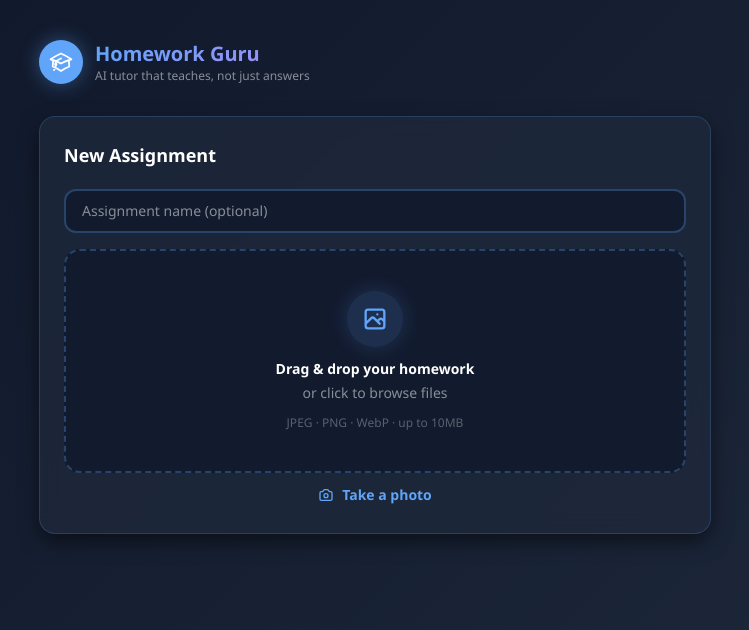
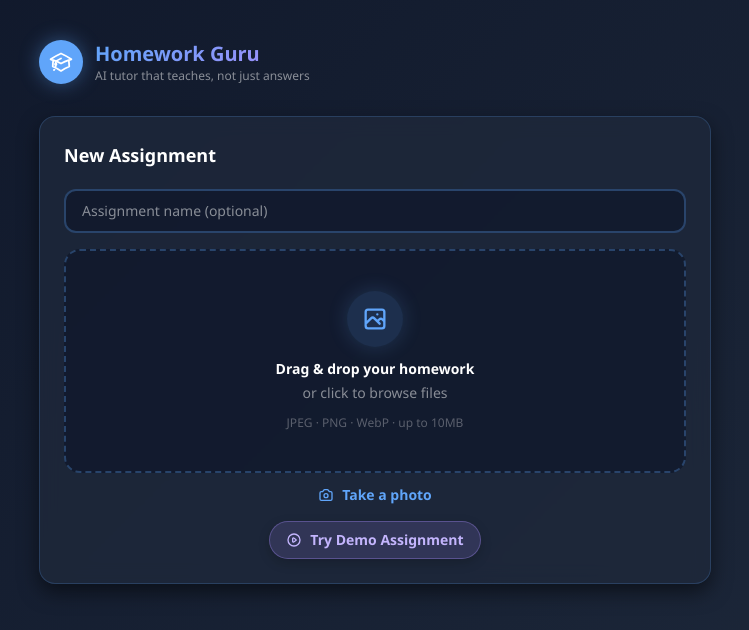
Before and after one commit to markbritton-hue/homeworkguru, a Next.js app: page / in a window 1280 px wide. Shown: the top 630 px of the page, without its empty margins (265-1014 px from the left). Built offline with nearby package versions, Linux system fonts and the light colour scheme.

Commit message:
Add Try Demo Assignment button using gemwork.jpg sample homework
Co-Authored-By: Claude Sonnet 4.6 <noreply@anthropic.com>

```diff
--- a/src/app/page.tsx
+++ b/src/app/page.tsx
@@ -67,6 +67,23 @@ export default function HomePage() {
       setError("Something went wrong. Please check your connection and try again.")
     } finally {
       setIsParsing(false)
+    }
+  }
+
+  const handleDemo = async () => {
+    setError(null)
+    try {
+      const res = await fetch("/gemwork.jpg")
+      const blob = await res.blob()
+      const reader = new FileReader()
+      reader.onload = (e) => {
+        const dataUrl = e.target?.result as string
+        setImages([{ dataUrl, mimeType: "image/jpeg" }])
+        setAssignmentName("Demo Assignment")
+      }
+      reader.readAsDataURL(blob)
+    } catch {
+      setError("Could not load demo image.")
     }
   }
 
@@ -149,7 +166,22 @@ export default function HomePage() {
             {images.length > 0 ? (
               <ImagePreview images={images} onRemove={handleRemove} onAddMore={handleAddMore} onParse={handleParse} isParsing={isParsing} />
             ) : (
-              <UploadZone onImageSelected={handleImageSelected} />
+              <>
+                <UploadZone onImageSelected={handleImageSelected} />
+                <div className="mt-3 text-center">
+                  <button
+                    onClick={handleDemo}
+                    className="inline-flex items-center gap-2 px-4 py-2 rounded-full text-sm font-semibold transition-all hover:-translate-y-0.5"
+                    style={{ background: "rgba(167,139,250,0.15)", border: "1px solid rgba(167,139,250,0.35)", color: "#c4b5fd", boxShadow: "0 4px 12px rgba(0,0,0,0.2)" }}
+                  >
+                    <svg className="w-4 h-4" fill="none" stroke="currentColor" viewBox="0 0 24 24">
+                      <path strokeLinecap="round" strokeLinejoin="round" strokeWidth={2} d="M14.752 11.168l-3.197-2.132A1 1 0 0010 9.87v4.263a1 1 0 001.555.832l3.197-2.132a1 1 0 000-1.664z" />
+                      <path strokeLinecap="round" strokeLinejoin="round" strokeWidth={2} d="M21 12a9 9 0 11-18 0 9 9 0 0118 0z" />
+                    </svg>
+                    Try Demo Assignment
+                  </button>
+                </div>
+              </>
             )}
 
             {error && (
```
Also changed, not shown: public/gemwork.jpg (added).
